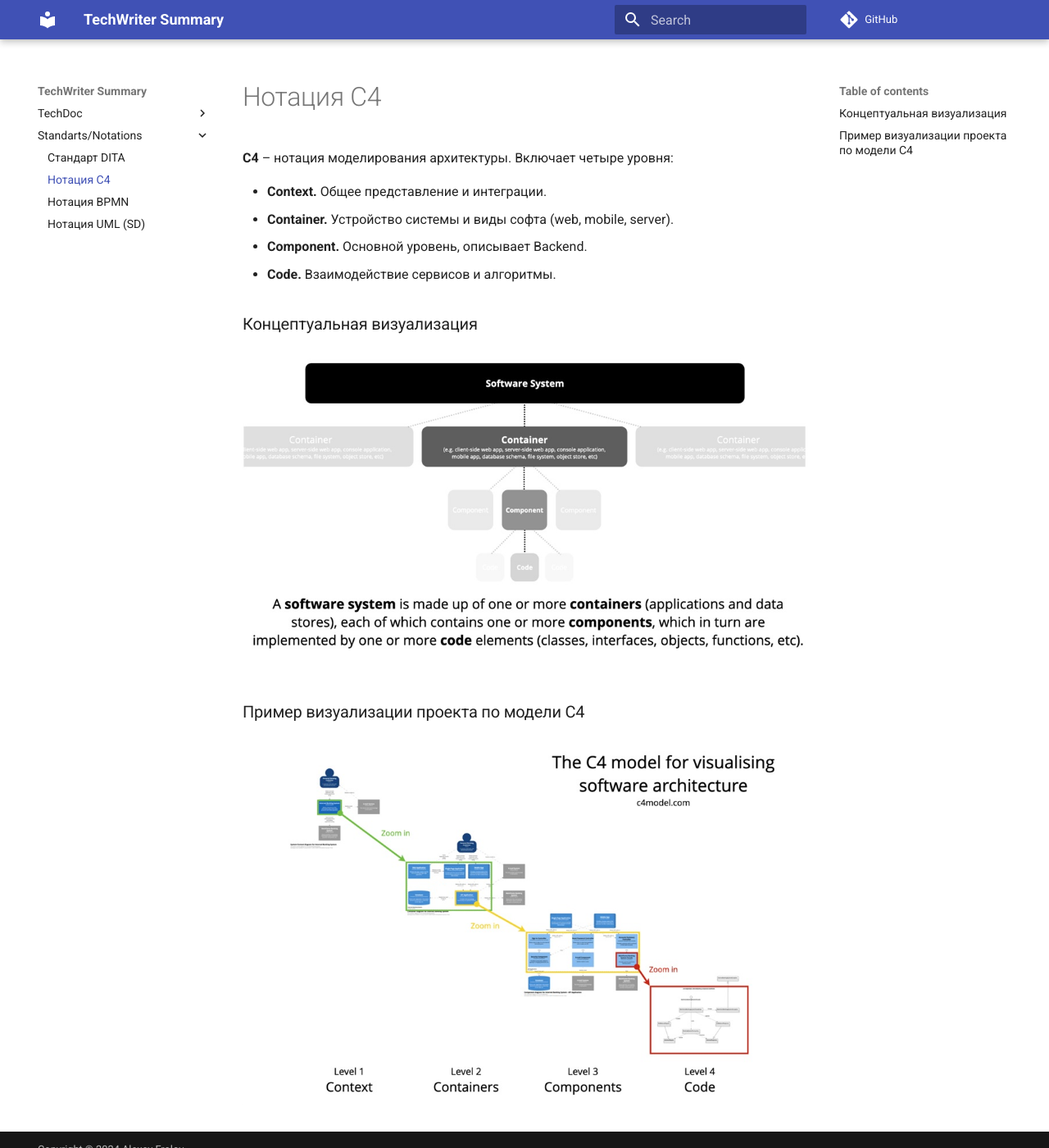
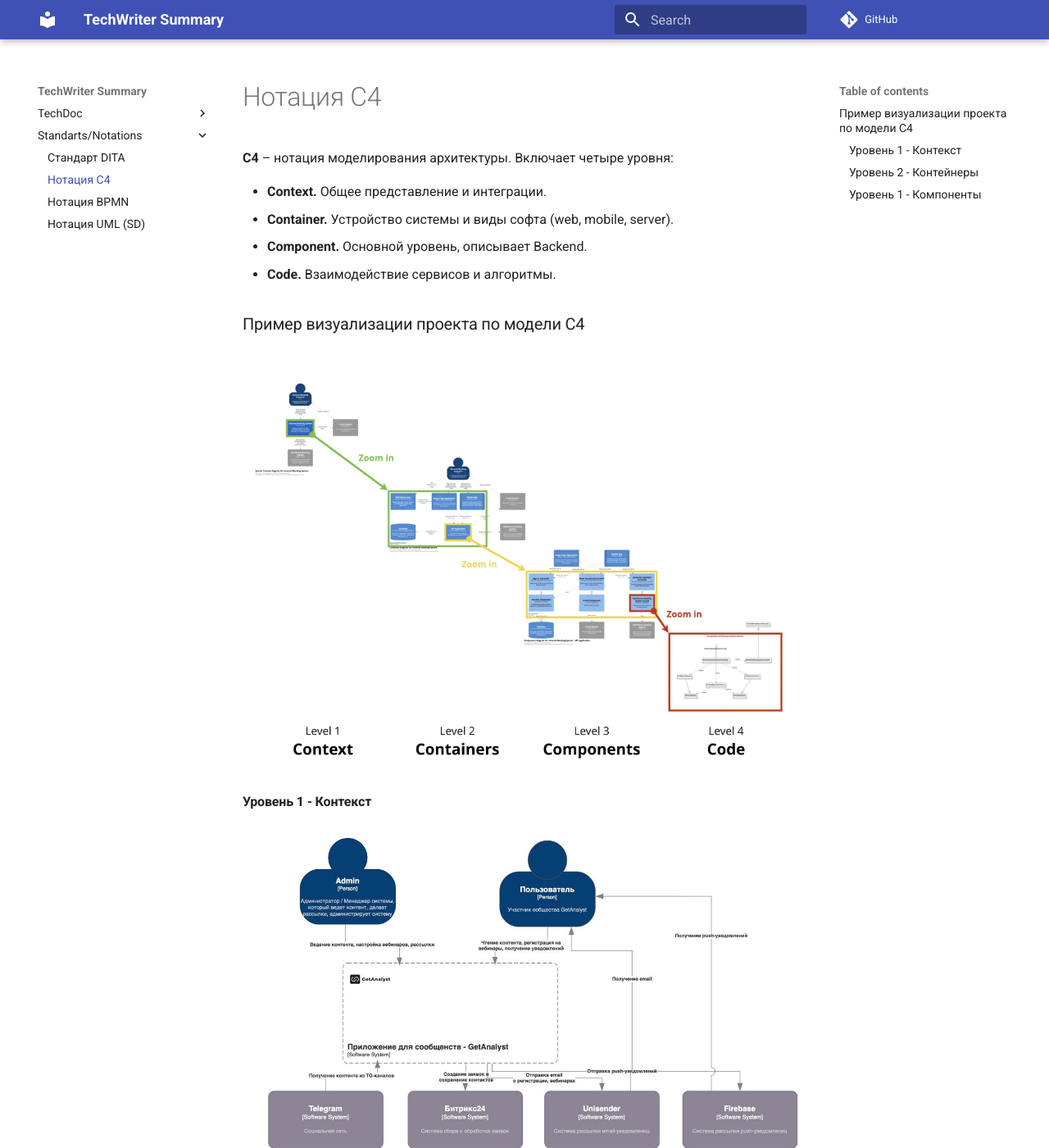
Before and after one commit to daymonri/tws, an MkDocs documentation site: the page built from docs/StandartsNotations2.md, in a window 1280 px wide and 1400 px high. Shown: the whole window at 82% size. Built offline with MkDocs 1.6.1 and Material for MkDocs 9.7.7, drawn with Linux system fonts in a browser that asks for light colours; comment, search, counter and statistics services are not loaded; some of the changed text lies outside the part shown.

Commit message:
Correct C4

```diff
--- a/docs/StandartsNotations2.md
+++ b/docs/StandartsNotations2.md
@@ -7,7 +7,11 @@
 - **Component.** Основной уровень, описывает Backend.
 - **Code.** Взаимодействие сервисов и алгоритмы.
 
-### Концептуальная визуализация
-![Концептуальная визуализация С4](images/StandartsNotations2-1.jpg)
 ### Пример визуализации проекта по модели C4
-![Пример визуализации проекта по модели C4](images/StandartsNotations2-2.jpg)
+![Пример визуализации проекта по модели C4](images/StandartsNotations2-1.png)
+#### Уровень 1 - Контекст
+![Контекст](images/StandartsNotations2-2.jpg)
+#### Уровень 2 - Контейнеры
+![Контейнеры](images/StandartsNotations2-3.jpg)
+#### Уровень 1 - Компоненты
+![Компоненты](images/StandartsNotations2-4.jpg)
```
Also changed, not shown: docs/images/StandartsNotations2-1.jpg (deleted), docs/images/StandartsNotations2-1.png (added), docs/images/StandartsNotations2-2.jpg, docs/images/StandartsNotations2-3.jpg (added), docs/images/StandartsNotations2-4.jpg (added).
